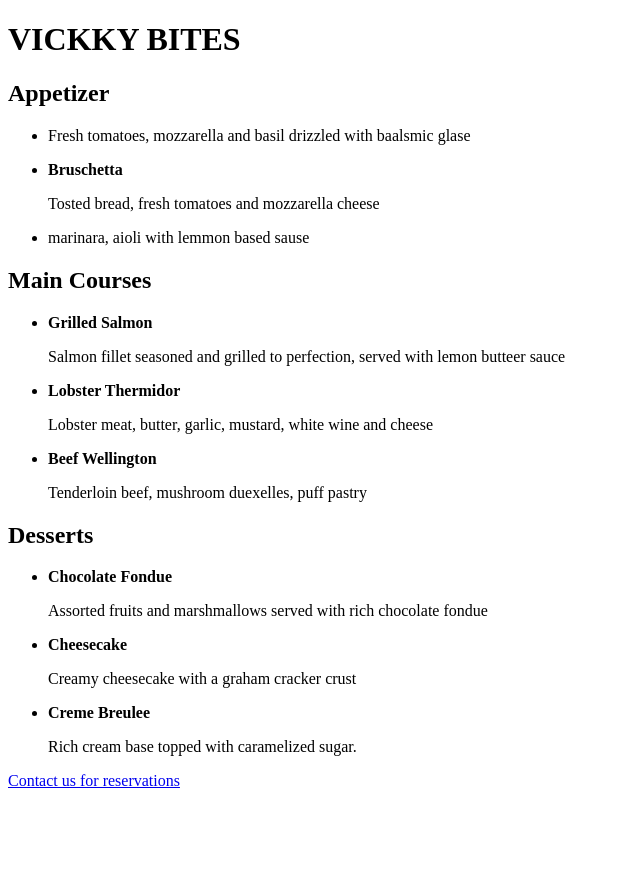
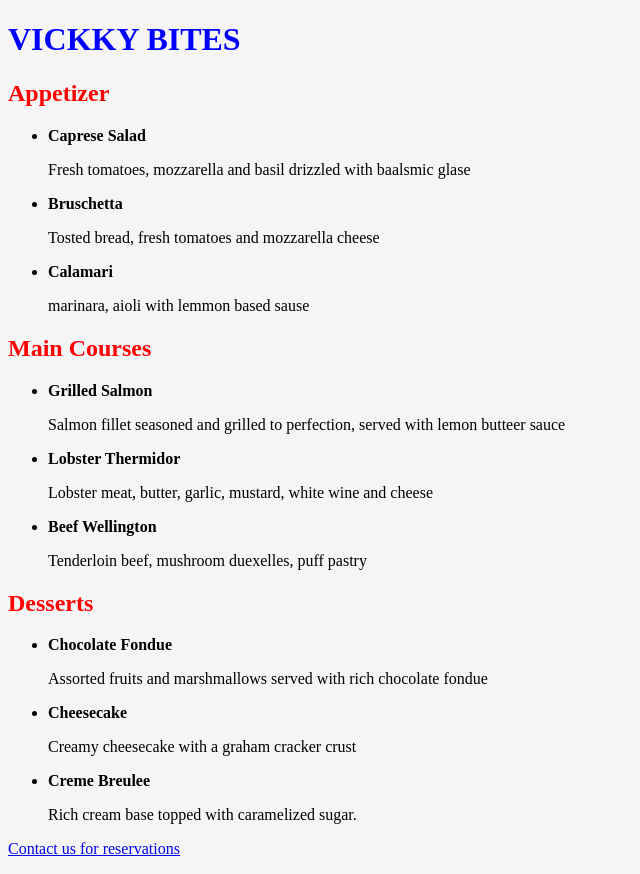
Before and after one commit to Mikealson08/Vickky-Bites, a plain HTML site: page Special Project/index.html in a window 1280 px wide. Shown: the whole page, without its empty margins (0-640 px from the left). Before the commit the page ends 806 px from the top, so only its background shows below. Drawn offline with Linux system fonts and the light colour scheme.

Commit message:
vickky bites

```diff
--- a/Special Project/index.html
+++ b/Special Project/index.html
@@ -4,19 +4,37 @@
     <meta charset="UTF-8">
     <meta name="viewport" content="width=device-width, initial-scale=1.0">
     <title>VICKKY'S BITES</title>
+
+    <style>
+    body {
+       background-color: whitesmoke;
+    }
+    </style>
 </head>
 <body>
     <div>
+        <style>
+            h1 {
+                color: blue;
+            }
+        </style>
         <div><h1>VICKKY BITES</h1>
+            <style>
+                h2 {
+                    color:red ;
+                }
+            </style>
     <h2>Appetizer</h2>
     <ul>
         <li>
+            <strong>Caprese Salad</strong>
             <p>Fresh tomatoes, mozzarella and basil drizzled with baalsmic glase</p>
         </li>
         <li>
-            <div><strong>Bruschetta</strong><img src="" alt=""></div>
+            <div><strong>Bruschetta</strong>
             <p>Tosted bread, fresh tomatoes and mozzarella cheese</p>
             <li>
+                <strong>Calamari</strong>
                 <p>marinara, aioli with lemmon based sause</p>
             </li>
         </li>
```
